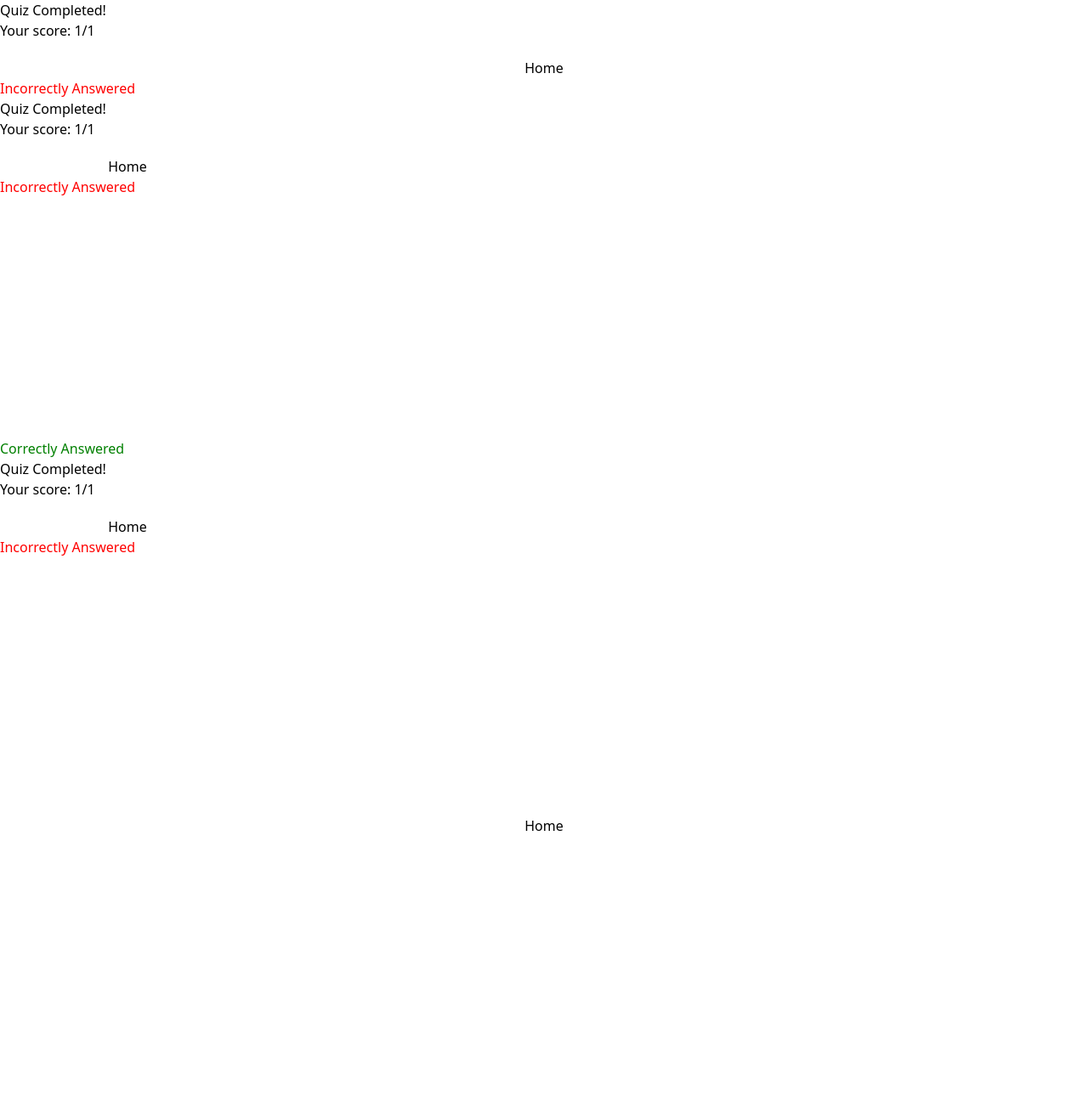
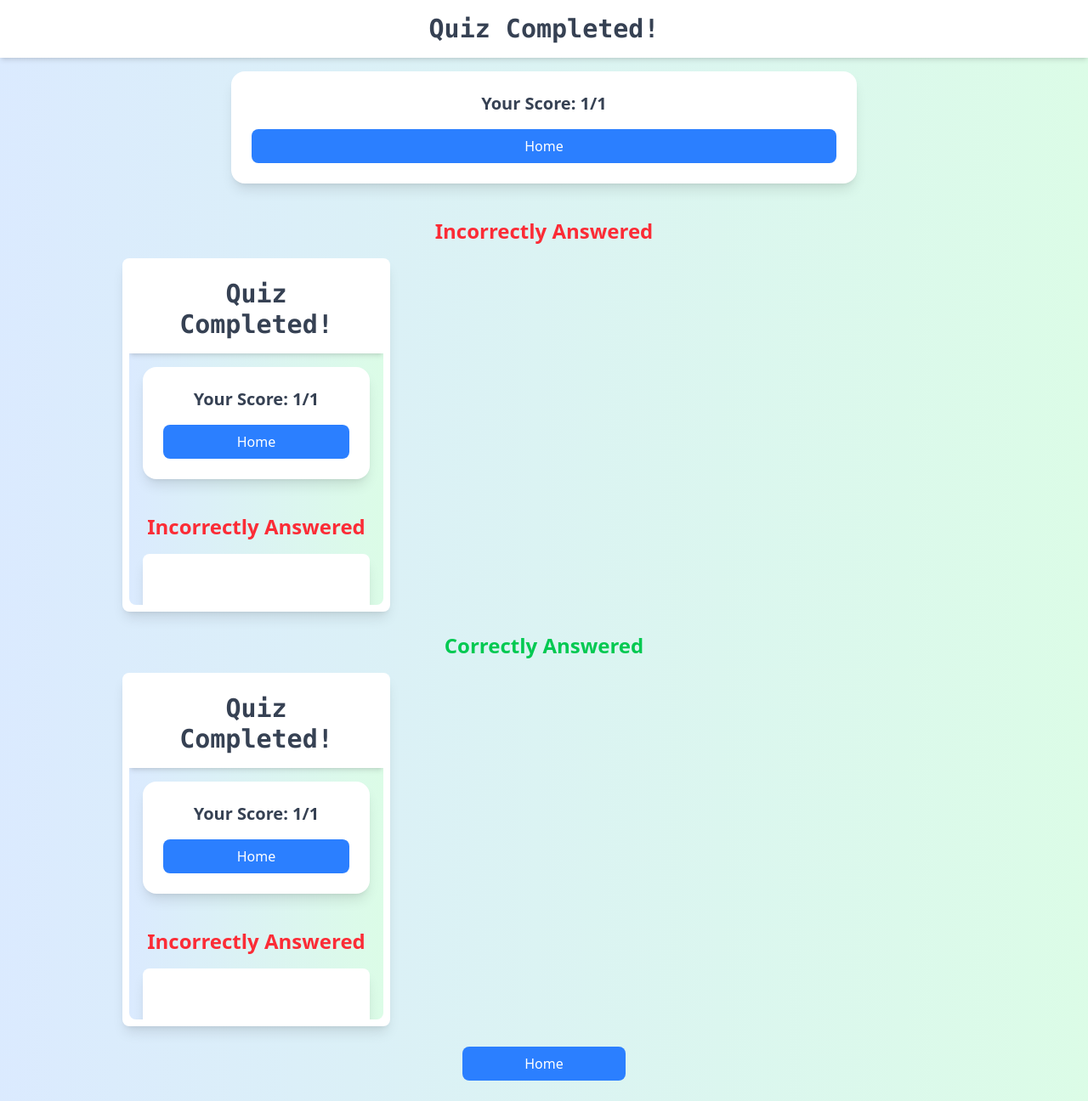
Before and after one commit to Skadoink/birdIDQuiz, a Flask app: template templates/quiz_end.html in a window 1280 px wide. Shown: the whole page at 85% size. Before the commit the page ends 978 px from the top, so only its background shows below. Run offline with Flask 3, Linux system fonts and the light colour scheme; the template is opened without the code that fills it: most values are stand-ins (such as "Sample title", 1, 10 or a date in 2020); style sheets or scripts are compiled from the project's sources; parts of the project's set-up code (start-up, migrations or seed data) failed here and were passed over.

Commit message:
quiz_end page tailwind overhaul.
finished ui overhaul. much better but still could be improved

```diff
--- a/static/styles/out.css
+++ b/static/styles/out.css
@@ -22,10 +22,14 @@
     --color-white: #fff;
     --spacing: 0.25rem;
     --container-2xl: 42rem;
+    --container-3xl: 48rem;
+    --container-5xl: 64rem;
     --text-lg: 1.125rem;
     --text-lg--line-height: calc(1.75 / 1.125);
     --text-xl: 1.25rem;
     --text-xl--line-height: calc(1.75 / 1.25);
+    --text-2xl: 1.5rem;
+    --text-2xl--line-height: calc(2 / 1.5);
     --text-3xl: 1.875rem;
     --text-3xl--line-height: calc(2.25 / 1.875);
     --font-weight-medium: 500;
@@ -202,6 +206,9 @@
   .static {
     position: static;
   }
+  .mx-auto {
+    margin-inline: auto;
+  }
   .mt-2 {
     margin-top: calc(var(--spacing) * 2);
   }
@@ -226,6 +233,9 @@
   .flex {
     display: flex;
   }
+  .grid {
+    display: grid;
+  }
   .hidden {
     display: none;
   }
@@ -238,14 +248,14 @@
   .table {
     display: table;
   }
-  .h-5 {
-    height: calc(var(--spacing) * 5);
-  }
-  .h-30 {
-    height: calc(var(--spacing) * 30);
+  .h-64 {
+    height: calc(var(--spacing) * 64);
   }
   .h-80 {
     height: calc(var(--spacing) * 80);
+  }
+  .h-100 {
+    height: calc(var(--spacing) * 100);
   }
   .h-auto {
     height: auto;
@@ -256,26 +266,23 @@
   .min-h-screen {
     min-height: 100vh;
   }
-  .w-1 {
-    width: calc(var(--spacing) * 1);
-  }
-  .w-1\/2 {
-    width: calc(1/2 * 100%);
-  }
-  .w-1\/3 {
-    width: calc(1/3 * 100%);
-  }
-  .w-1\/5 {
-    width: calc(1/5 * 100%);
-  }
   .w-20 {
     width: calc(var(--spacing) * 20);
+  }
+  .w-48 {
+    width: calc(var(--spacing) * 48);
   }
   .w-full {
     width: 100%;
   }
   .max-w-2xl {
     max-width: var(--container-2xl);
+  }
+  .max-w-3xl {
+    max-width: var(--container-3xl);
+  }
+  .max-w-5xl {
+    max-width: var(--container-5xl);
   }
   .max-w-full {
     max-width: 100%;
@@ -295,11 +302,17 @@
   .resize {
     resize: both;
   }
+  .grid-cols-1 {
+    grid-template-columns: repeat(1, minmax(0, 1fr));
+  }
   .flex-col {
     flex-direction: column;
   }
   .items-center {
     align-items: center;
+  }
+  .gap-6 {
+    gap: calc(var(--spacing) * 6);
   }
   .space-y-2 {
     :where(& > :not(:last-child)) {
@@ -343,9 +356,6 @@
   .bg-green-500 {
     background-color: var(--color-green-500);
   }
-  .bg-red-500 {
-    background-color: var(--color-red-500);
-  }
   .bg-white {
     background-color: var(--color-white);
   }
@@ -385,6 +395,10 @@
   .font-mono {
     font-family: var(--font-mono);
   }
+  .text-2xl {
+    font-size: var(--text-2xl);
+    line-height: var(--tw-leading, var(--text-2xl--line-height));
+  }
   .text-3xl {
     font-size: var(--text-3xl);
     line-height: var(--tw-leading, var(--text-3xl--line-height));
@@ -414,6 +428,9 @@
   }
   .text-gray-700 {
     color: var(--color-gray-700);
+  }
+  .text-green-500 {
+    color: var(--color-green-500);
   }
   .text-green-600 {
     color: var(--color-green-600);
@@ -482,13 +499,6 @@
       }
     }
   }
-  .hover\:bg-red-600 {
-    &:hover {
-      @media (hover: hover) {
-        background-color: var(--color-red-600);
-      }
-    }
-  }
   .focus\:ring {
     &:focus {
       --tw-ring-shadow: var(--tw-ring-inset,) 0 0 0 calc(1px + var(--tw-ring-offset-width)) var(--tw-ring-color, currentColor);
@@ -498,6 +508,16 @@
   .focus\:ring-blue-300 {
     &:focus {
       --tw-ring-color: var(--color-blue-300);
+    }
+  }
+  .md\:grid-cols-2 {
+    @media (width >= 48rem) {
+      grid-template-columns: repeat(2, minmax(0, 1fr));
+    }
+  }
+  .lg\:grid-cols-3 {
+    @media (width >= 64rem) {
+      grid-template-columns: repeat(3, minmax(0, 1fr));
     }
   }
 }
--- a/templates/answer.html
+++ b/templates/answer.html
@@ -29,7 +29,7 @@
 
             <form action="{{ url_for('answer') }}" method="POST" class="mt-6">
                 {% if current_question_index == num_questions %}
-                    <button type="submit" name="endButton" class="w-full bg-red-500 text-white py-2 px-4 rounded-lg hover:bg-red-600 transition">
+                    <button type="submit" name="endButton" class="w-full bg-green-500 text-white py-2 px-4 rounded-lg hover:bg-green-600 transition">
                         Finish Quiz
                     </button>
                 {% else %}
--- a/templates/quiz_end.html
+++ b/templates/quiz_end.html
@@ -1,58 +1,65 @@
 <!DOCTYPE html>
 <html lang="en">
-
 <head>
     <meta charset="UTF-8">
     <meta name="viewport" content="width=device-width, initial-scale=1.0">
-    <title>Quiz End</title>
-    <link rel="stylesheet" href="{{ url_for('static', filename='styles/style.css') }}">
+    <title>Quiz Completed</title>
+    <link rel="stylesheet" href="{{ url_for('static', filename='styles/out.css') }}">
 </head>
+<body class="bg-gradient-to-r from-blue-100 to-green-100 min-h-screen flex flex-col items-center">
+    <header class="w-full bg-white shadow-md p-4 text-center">
+        <h1 class="text-3xl font-bold font-mono text-gray-700">Quiz Completed!</h1>
+    </header>
 
-<body>
-    <main class="quiz-container">
-        <h1>Quiz Completed!</h1>
-        <p>Your score: {{ num_correct_answers }}/{{ num_questions }}</p>
+    <main class="flex-grow w-full max-w-3xl p-4 text-center">
+        <div class="bg-white rounded-2xl shadow-lg p-6 mb-6">
+            <p class="text-xl font-semibold text-gray-700">Your Score:
+                <span class="font-bold">{{ num_correct_answers }}/{{ num_questions }}</span>
+            </p>
 
-        <form action="/" method="GET" style="text-align: center; margin-top: 20px;">
-            <button type="submit">Home</button>
-        </form>
+            <form action="/" method="GET" class="mt-4">
+                <button type="submit" class="w-full bg-blue-500 text-white py-2 px-4 rounded-lg hover:bg-blue-600 transition">
+                    Home
+                </button>
+            </form>
+        </div>
     </main>
 
-    <!-- Incorrectly Answered Section -->
-    <section>
-        <h3 style="color: red;">Incorrectly Answered</h3>
+    <!-- Image Sections Take More Width -->
+    <section class="w-full max-w-5xl px-4 mb-6">
+        <h3 class="text-2xl font-semibold text-red-500 text-center">Incorrectly Answered</h3>
         {% if incorrect_questions %}
-        <div class="images-container">
+        <div class="grid grid-cols-1 md:grid-cols-2 lg:grid-cols-3 gap-6 mt-4">
             {% for question in incorrect_questions %}
-            <div class="image-card">
-                <iframe src="{{ question.embed_URL }}" frameborder="0" allowfullscreen style="height: 400px;"></iframe>
+            <div class="bg-white p-2 rounded-lg shadow-lg">
+                <iframe src="{{ question.embed_URL }}" frameborder="0" allowfullscreen class="w-full h-100 rounded-lg"></iframe>
             </div>
             {% endfor %}
         </div>
         {% else %}
-        <p>No questions were answered incorrectly.</p>
+        <p class="text-gray-600 text-center">No questions were answered incorrectly.</p>
         {% endif %}
     </section>
 
-    <!-- Correctly Answered Section -->
-    <section>
-        <h3 style="color: green;">Correctly Answered</h3>
+    <section class="w-full max-w-5xl px-4">
+        <h3 class="text-2xl font-semibold text-green-500 text-center">Correctly Answered</h3>
         {% if correct_questions %}
-        <div class="images-container">
+        <div class="grid grid-cols-1 md:grid-cols-2 lg:grid-cols-3 gap-6 mt-4">
             {% for question in correct_questions %}
-            <div class="image-card">
-                <iframe src="{{ question.embed_URL }}" frameborder="0" allowfullscreen style="height: 400px;"></iframe>
+            <div class="bg-white p-2 rounded-lg shadow-lg">
+                <iframe src="{{ question.embed_URL }}" frameborder="0" allowfullscreen class="w-full h-100 rounded-lg"></iframe>
             </div>
             {% endfor %}
         </div>
         {% else %}
-        <p>No questions were answered correctly.</p>
+        <p class="text-gray-600 text-center">No questions were answered correctly.</p>
         {% endif %}
     </section>
 
-    <form action="/" method="GET" style="text-align: center; margin-top: 20px;">
-        <button type="submit">Home</button>
+    <form action="/" method="GET" class="mt-6">
+        <button type="submit" class="w-48 bg-blue-500 text-white py-2 px-4 rounded-lg hover:bg-blue-600 transition mb-6">
+            Home
+        </button>
     </form>
 </body>
-
 </html>
```
